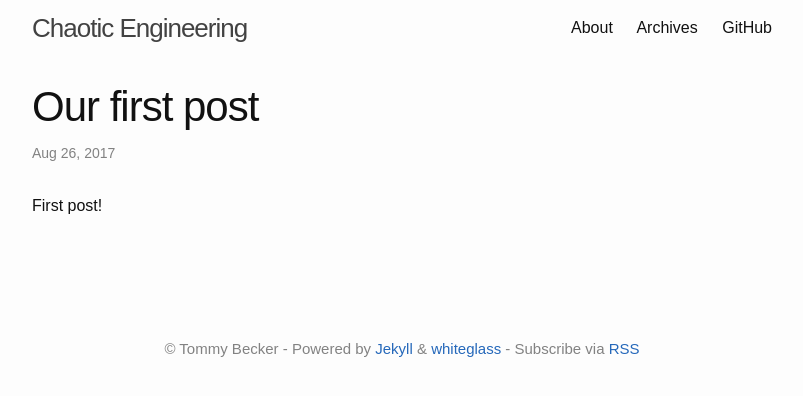
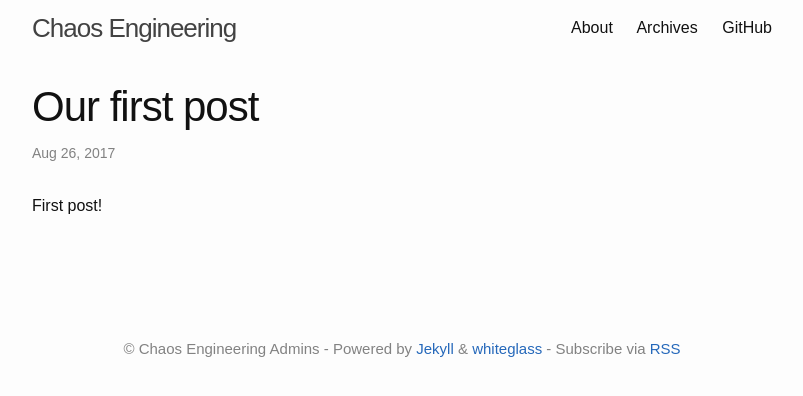
Before and after one commit to ChaosEngineering/ChaosEngineering.github.io, a Jekyll site: the page built from index.html, in a window 1280 px wide. Shown: the top 396 px of the page, without its empty margins (238-1041 px from the left). Built offline with Jekyll 4.4.1, drawn with Linux system fonts in a browser that asks for light colours; the list of posts is cut into pages by our own code.

Commit message:
more typos

```diff
--- a/_config.yml
+++ b/_config.yml
@@ -1,5 +1,5 @@
-title: Chaotic Engineering
-author: Tommy Becker
+title: Chaos Engineering
+author: Chaos Engineering Admins
 description: Enterprise class automation engineering
 baseurl:  # the subpath of your site, e.g. /blog
 url: "http://ChaosEngineering.info" # the base hostname & protocol for your site, e.g. http://example.com
```
Also changed, not shown: .travis.yml (deleted).
